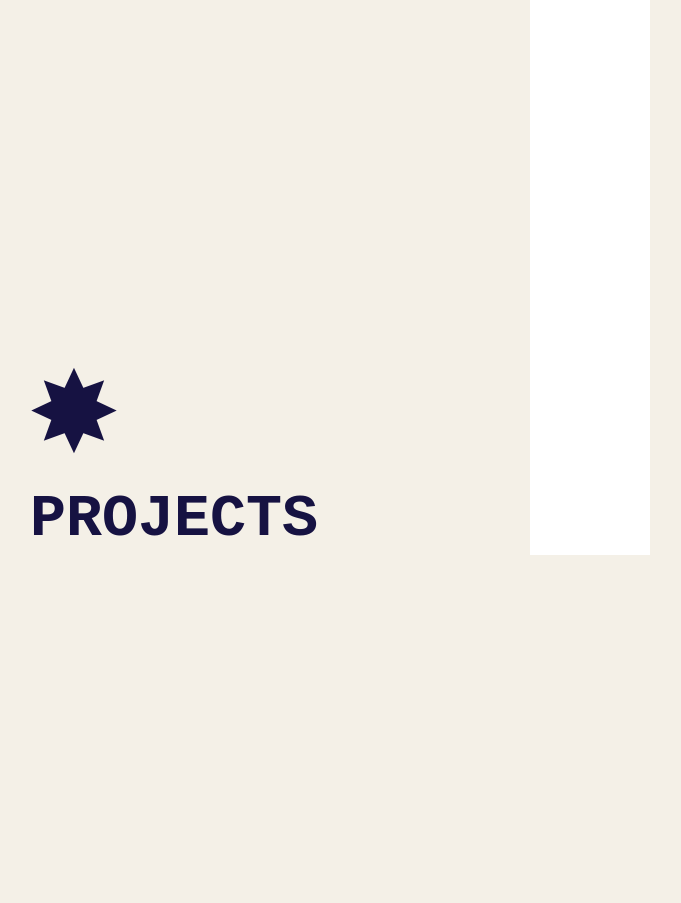
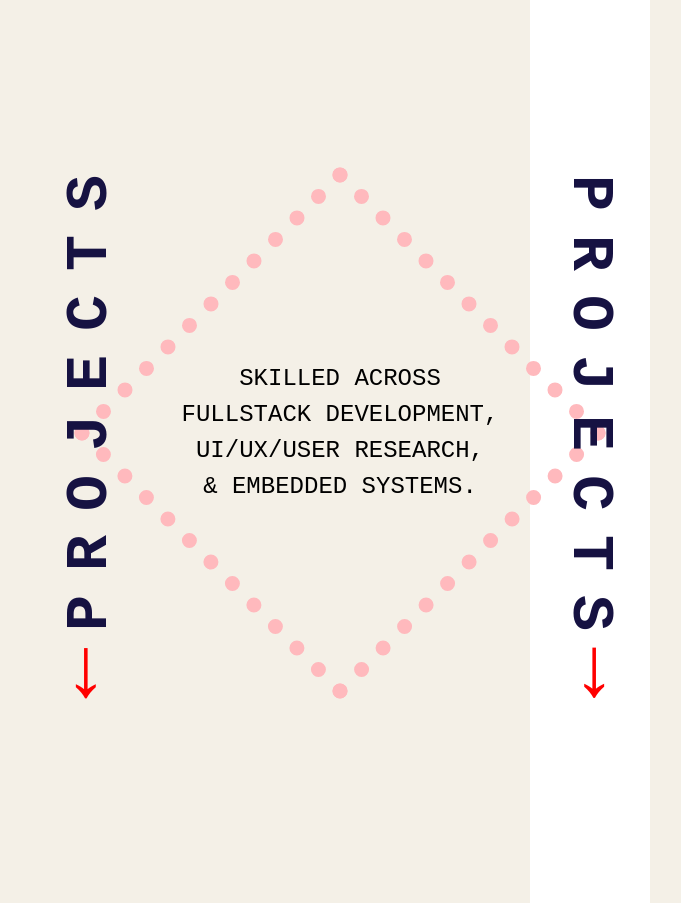
Before and after one commit to shenaichan/gridsite, a Next.js app: page / in a window 1280 px wide. Shown: the part 1600-2503 px from the top of the page, without its empty margins (300-981 px from the left). Before the commit the page ends 2155 px from the top, so only its background shows below. Built offline with nearby package versions, Linux system fonts and the light colour scheme; a web font is replaced by a local one.

Commit message:
okkkk i have got to fix this on mobile

```diff
--- a/app/base.module.css
+++ b/app/base.module.css
@@ -3,7 +3,7 @@
   grid-template-columns: 1fr 60px 440px repeat(2, 60px) 1fr;
   grid-template-rows:
     minmax(800px, auto)
-    275px 400px auto 400px 1fr;
+    275px 400px auto 200px 1fr;
   overflow: hidden;
 }
 
@@ -16,13 +16,51 @@
   grid-area: 1 / 1 / 2 / -1;
 }
 
+#bottomInfra {
+  display: grid;
+  grid-template-rows: repeat(9, 60px) 200px;
+  grid-template-columns: 1fr 120px 380px 120px 1fr;
+  grid-area: 6 / 1 / 7 / -1;
+}
+
+.diamondContainer {
+  display: flex;
+  align-items: center;
+  justify-content: center;
+  grid-area: 1 / 3 / 10 / 4;
+}
+
+.skillDiamond {
+  border: 15px dotted var(--soft-red-color);
+  width: 100%;
+  aspect-ratio: 1;
+  z-index: -1;
+  transform: rotate(45deg);
+}
+
+.skilledAcross {
+  font-family: var(--font-martian);
+  font-size: 20px;
+  font-weight: 300;
+  grid-area: 2 / 3 / 9 / 4;
+  text-align: center;
+  display: flex;
+  align-items: center;
+  justify-content: center;
+  position: relative;
+}
+
 .projects {
   font-size: 60px;
   font-family: var(--font-martian);
   font-weight: 700;
+  font-variation-settings: "wdth" 112.5;
   color: var(--main-text-color);
-  grid-area: 6 / 2 / 7 / -2;
   line-height: 1.2;
+  display: flex;
+  align-items: center;
+  justify-content: center;
+  position: relative;
 }
 
 .desperation {
@@ -61,6 +99,7 @@
   display: flex;
   align-items: center;
   justify-content: center;
+  position: relative;
 }
 
 .red {
--- a/app/page.tsx
+++ b/app/page.tsx
@@ -3,6 +3,8 @@ import css from "./base.module.css";
 
 const first = "✸SHENAI".split("");
 const last = "CHAN".split("");
+const projects = "PROJECTS→".split("");
+const projectsLeft = "←PROJECTS".split("").reverse();
 
 export default function Home() {
   return (
@@ -24,7 +26,6 @@ export default function Home() {
           style={{
             gridRow: "5",
             gridColumn: "2",
-            position: "relative",
             top: "10px",
           }}
           className={css.myName}
@@ -35,7 +36,6 @@ export default function Home() {
           style={{
             gridRow: "6",
             gridColumn: "2",
-            position: "relative",
             top: "30px",
           }}
           className={css.myName}
@@ -46,7 +46,7 @@ export default function Home() {
         {first.map((letter, idx) => (
           <div
             key={`${letter}${idx}`}
-            style={{ gridRow: `${idx + 1}`, gridColumn: "5" }}
+            style={{ gridRow: `${idx + 1}`, gridColumn: "5", left: "-5px" }}
             className={css.myName}
           >
             <p>{letter}</p>
@@ -55,7 +55,7 @@ export default function Home() {
         {last.map((letter, idx) => (
           <div
             key={`${letter}${idx}`}
-            style={{ gridRow: `${idx + 6}`, gridColumn: "4" }}
+            style={{ gridRow: `${idx + 6}`, gridColumn: "4", right: "-5px" }}
             className={`${css.myName} ${css.red}`}
           >
             <p>{letter}</p>
@@ -63,6 +63,7 @@ export default function Home() {
         ))}
         <div className={css.tilt}></div>
         <div className={css.occupation}>
+          <div>
             <p>is a</p>
             <p>PROGRAMMER</p>
             <p>
@@ -73,6 +74,7 @@ export default function Home() {
               <span style={{ color: "var(--emph-text-color)" }}>&</span>
               ARTIST
             </p>
+          </div>
         </div>
       </div>
       <div className={css.stripe}></div>
@@ -100,10 +102,54 @@ export default function Home() {
       <div className={css.desperation}>
         SEEKING FULLTIME SOFTWARE ENGINEERING WORK!
       </div>
-      <div className={css.projects}>
+      {/* <div className={css.projects}>
         <p style={{ fontSize: "100px" }}>✸</p>
         <p>PROJECTS</p>
-        {/* <Project /> */}
+      </div> */}
+      <div id={css.bottomInfra}>
+        {projectsLeft.map((letter, idx) => (
+          <div
+            key={`${letter}${idx}`}
+            style={{
+              gridRow: `${idx + 1}`,
+              gridColumn: "2",
+              transform: "rotate(-90deg)",
+              right: idx === 8 ? "12px" : "auto",
+              fontSize: idx === 8 ? "85px" : "auto",
+              color: idx === 8 ? "#FF0000" : "auto",
+            }}
+            className={css.projects}
+          >
+            <p>{letter}</p>
+          </div>
+        ))}
+        {projects.map((letter, idx) => (
+          <div
+            key={`${letter}${idx}`}
+            style={{
+              gridRow: `${idx + 1}`,
+              gridColumn: "4",
+              transform: "rotate(90deg)",
+              left: idx === 8 ? "12px" : "auto",
+              fontSize: idx === 8 ? "85px" : "auto",
+              color: idx === 8 ? "#FF0000" : "auto",
+            }}
+            className={css.projects}
+          >
+            <p>{letter}</p>
+          </div>
+        ))}
+        <div className={css.diamondContainer}>
+          <div className={css.skillDiamond}></div>
+        </div>
+        <div className={css.skilledAcross}>
+          <div style={{ fontWeight: "500", fontSize: "24px" }}>
+            <p>SKILLED ACROSS</p>
+            <p>FULLSTACK DEVELOPMENT,</p>
+            <p>UI/UX/USER RESEARCH, </p>
+            <p>& EMBEDDED SYSTEMS.</p>
+          </div>
+        </div>
       </div>
     </div>
   );
```
Also changed, not shown: 1 other file (tests, documents, lock files or other folders). Lines whose indentation alone changed are shown as unchanged.
